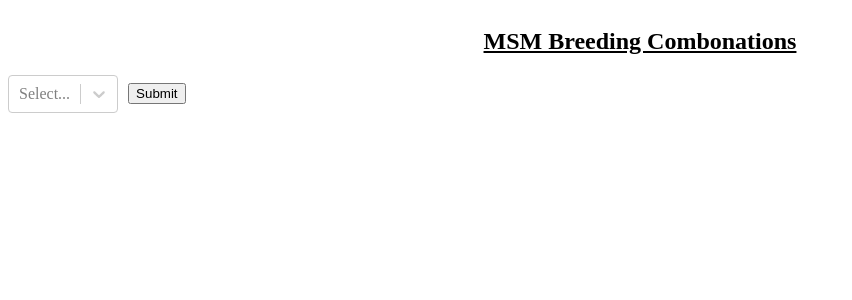
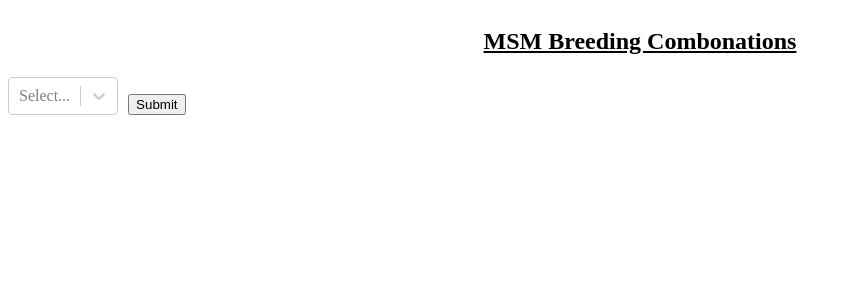
Before and after one commit to Evelina2048/MSMWebsite, a React (Vite) app in the folder MSMWebsiteReact/: page / in a window 1280 px wide. Shown: the top 300 px of the page, without its empty margins (0-852 px from the left). Built offline with nearby package versions, Linux system fonts and the light colour scheme.

Commit message:
made submit button align as desired

```diff
--- a/MSMWebsiteReact/src/index.css
+++ b/MSMWebsiteReact/src/index.css
@@ -95,16 +95,19 @@
 } */
 
 .multiSelectDropdown {
-  width: 100ch;
-  display: flex;                /* Arrange children (dropdown and button) side by side */
-  align-items: center;          /* Vertically align items to the center */
-  gap: 10px;                    /* Space between the dropdown and button */
+  width: 50%;
+  display: flex;              /*  Arrange children (dropdown and button) side by side */
+  /* display: inline; */
+  align-items:flex-end;          /* Vertically align items to the center */
+  gap: 10px;                    /* Space between the dropdown and button
 }
 
 .submitButton {
-  width: 100px;                 /* Set a specific width for the button (shorter) */
+  /* width: 100px;                /* Set a specific width for the button (shorter) */
   height: 40px;                 /* Adjust the button height */
-  background-color: #4CAF50;    /* Background color */
-  color: white;                 /* Text color */
+  /* background-color: #4CAF50;    Background color */
+  /* color: white;                 /* Text color */
   cursor: pointer;             /* Change cursor on hover */
+  /* align-items: flex-end; */
+  /* display: inline; */
 }
```
